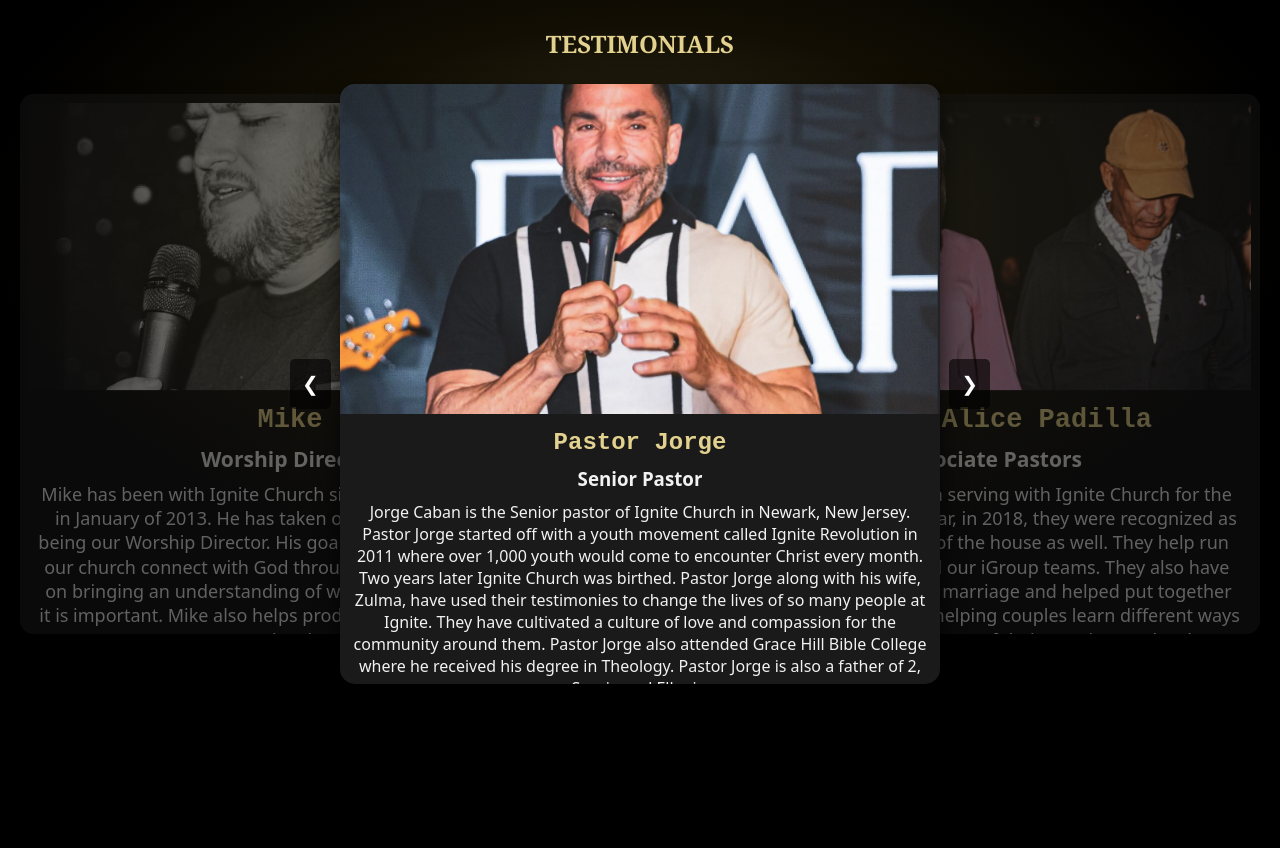
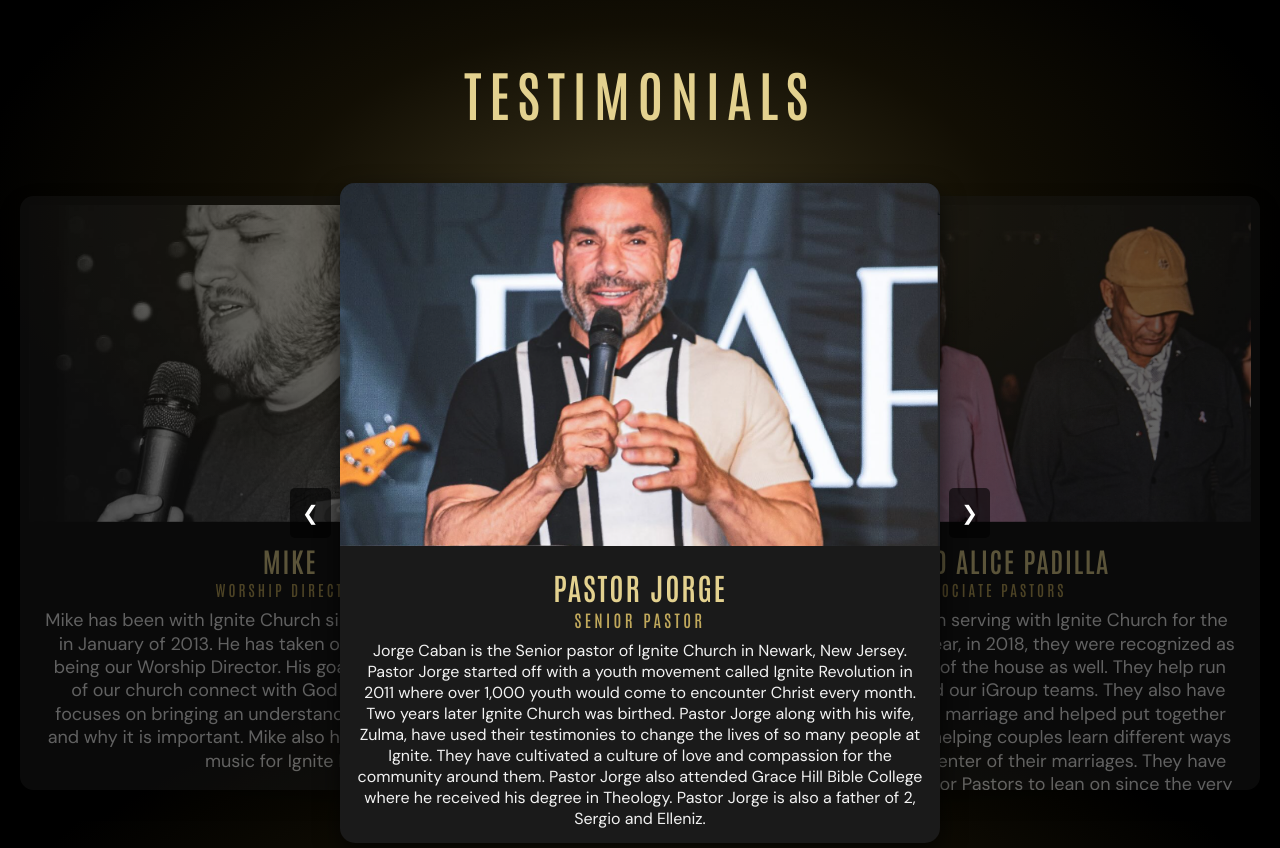
Before and after one commit to Josuex05/IGNITE-CHURCH, a plain HTML site: page our_story.html in a window 1280 px wide. Shown: the part 87-935 px from the top of the page. Before the commit the page ends 800 px from the top, so only its background shows below. Drawn offline with Linux system fonts and the light colour scheme.

Commit message:
Testimonials page: rename and Antonio headings

```diff
--- a/css/styles.css
+++ b/css/styles.css
@@ -761,3 +761,22 @@ body:has(.card-row) nav {
 body, button, input, textarea, select, nav a { font-family: var(--font); }
 body { -webkit-font-smoothing: antialiased; -moz-osx-font-smoothing: grayscale; }
 /* ===== FONT END ===== */
+
+/* ===== TESTIMONIALS FONT START ===== */
+/* Testimonials page: Antonio headings + DM Sans text. */
+.testimony-section { font-family: "DM Sans", system-ui, -apple-system, "Segoe UI", Roboto, Arial, sans-serif; }
+.testimony-section .story-content { font-family: "DM Sans", system-ui, -apple-system, "Segoe UI", Roboto, Arial, sans-serif; }
+.testimony-section h1,
+.testimony-section .story-content h2,
+.testimony-section .story-content h3 {
+  font-family: "Antonio", "DM Sans", system-ui, sans-serif;
+  text-transform: uppercase;
+}
+.testimony-section h1 { font-weight: 600; font-size: clamp(2.4rem, 5vw, 3.4rem); letter-spacing: .14em; }
+.testimony-section .story-content h2 { font-weight: 600; font-size: 1.9rem; letter-spacing: .06em; margin: .15em 0 .1em; }
+.testimony-section .story-content h3 { font-weight: 500; font-size: 1.05rem; letter-spacing: .2em; margin: 0 0 .6em; color: var(--gold); }
+/* a little extra card height so the text is never cut off at the bottom */
+.testimony-section .card-stack { height: 660px; }
+.testimony-section .story-content { padding: 12px 16px 18px; }
+@media (max-width: 640px) { .testimony-section .card-stack { height: 860px; } }
+/* ===== TESTIMONIALS FONT END ===== */
--- a/our_story.html
+++ b/our_story.html
@@ -3,13 +3,16 @@
 <head>
     <meta charset="UTF-8">
     <meta name="viewport" content="width=device-width, initial-scale=1.0">
-    <title>IGNITE CHURCH</title>
+    <title>Testimonials | Ignite Church</title>
     <meta name="description" content="This is the home page of MySite.">
     <meta name="keywords" content="mysite, home, events, contact">
    <link rel="stylesheet" href="css/styles.css">
     <link rel="preconnect" href="https://fonts.googleapis.com">
     <link rel="preconnect" href="https://fonts.gstatic.com" crossorigin>
     <link href="https://fonts.googleapis.com/css2?family=DM+Sans:wght@400;500;600;700&display=swap" rel="stylesheet">
+    <link rel="preconnect" href="https://fonts.googleapis.com">
+    <link rel="preconnect" href="https://fonts.gstatic.com" crossorigin>
+    <link href="https://fonts.googleapis.com/css2?family=Antonio:wght@400;500;600;700&family=DM+Sans:wght@400;500;600;700&display=swap" rel="stylesheet">
 </head>
 <body>
             <!-- HEADER -->
```
